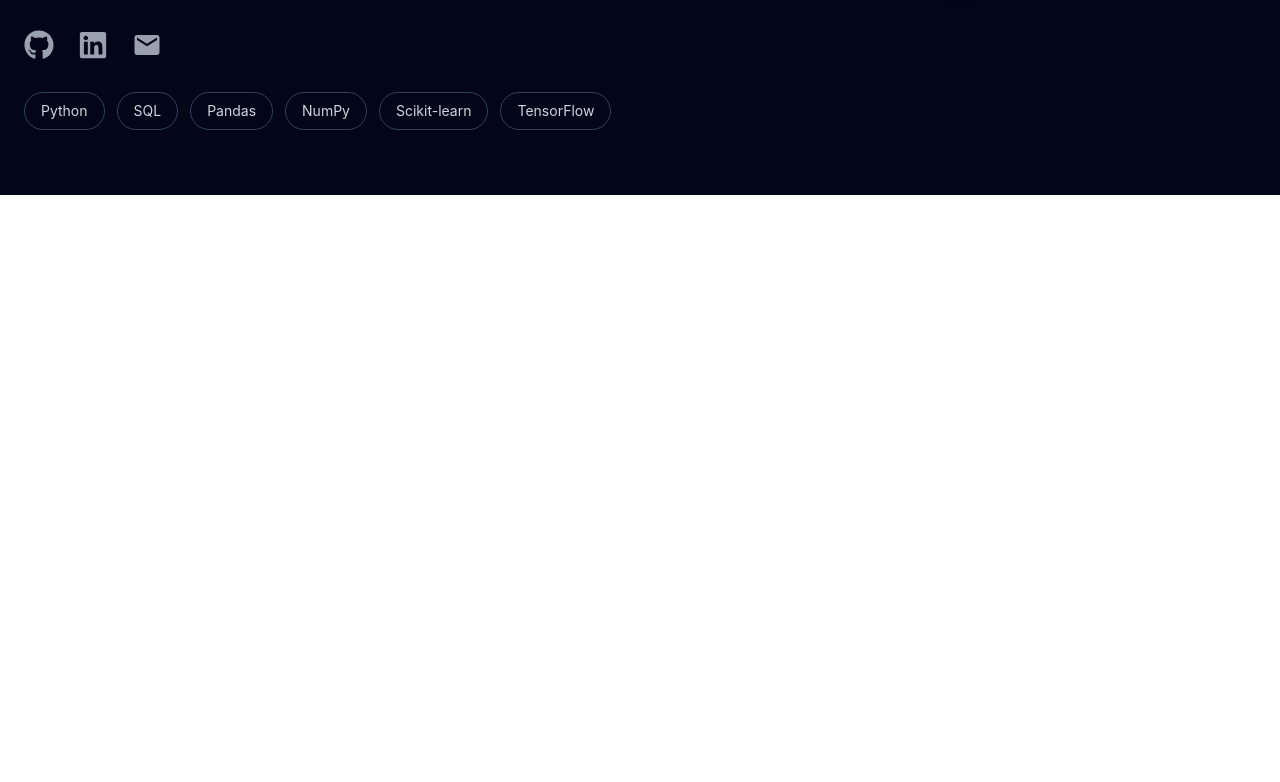
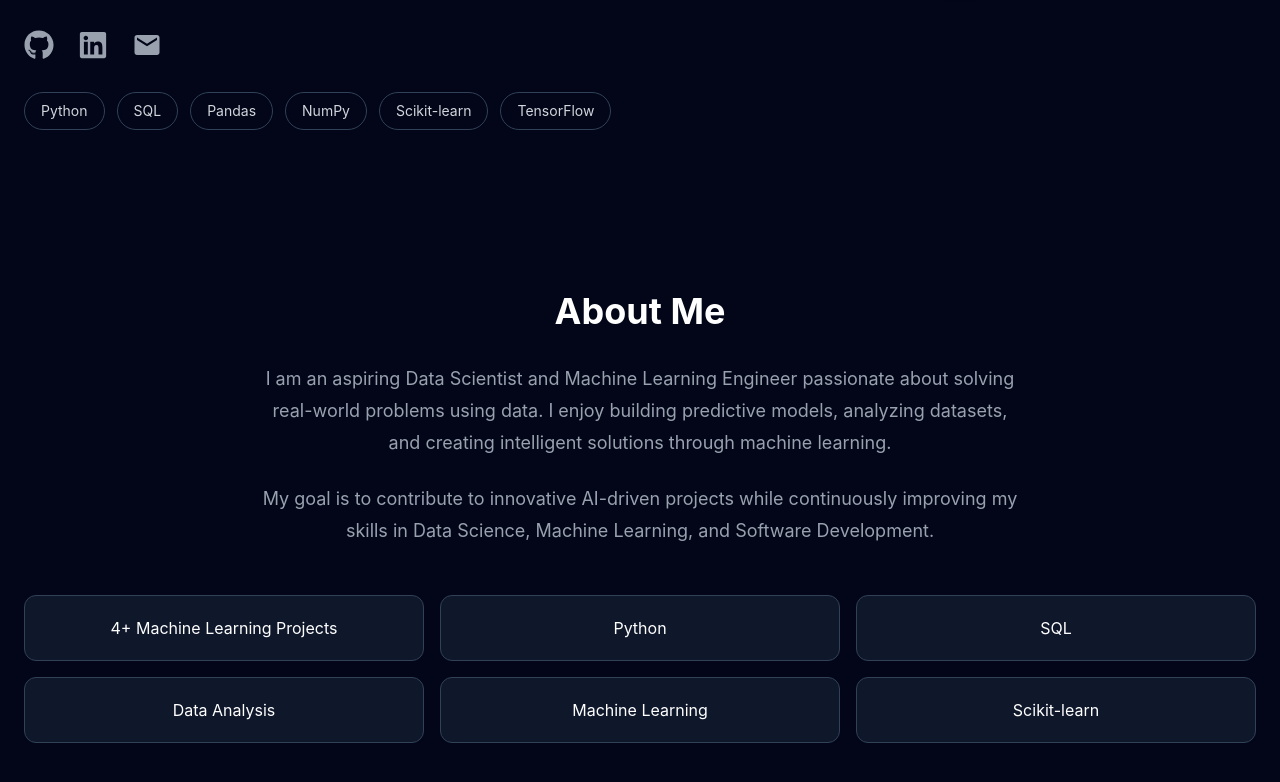
Before and after one commit to Momin-Mohammed-Saad/momin-saad-portfolio, a React (Vite) app: page / in a window 1280 px wide. Shown: the part 606-1388 px from the top of the page. Before the commit the page ends 801 px from the top, so only its background shows below. Built offline with nearby package versions, Linux system fonts and the light colour scheme.

Commit message:
Add About section with highlights

```diff
--- a/src/App.jsx
+++ b/src/App.jsx
@@ -1,11 +1,13 @@
 import Navbar from "./components/Navbar";
 import Hero from "./components/Hero";
+import About from "./components/About";
 
 function App() {
   return (
     <div className="min-h-screen bg-slate-950 text-white">
       <Navbar />
       <Hero />
+      <About />
     </div>
   );
 }
--- a/src/components/About.jsx
+++ b/src/components/About.jsx
@@ -0,0 +1,35 @@
+import aboutData from "../data/about";
+
+function About() {
+  return (
+    <section
+      id="about"
+      className="mx-auto max-w-7xl px-6 py-24 text-white"
+    >
+      <h2 className="text-center text-4xl font-bold">
+        {aboutData.title}
+      </h2>
+
+      <p className="mx-auto mt-8 max-w-3xl text-center text-lg leading-8 text-gray-400">
+        {aboutData.introduction}
+      </p>
+
+      <p className="mx-auto mt-6 max-w-3xl text-center text-lg leading-8 text-gray-400">
+        {aboutData.objective}
+      </p>
+
+      <div className="mt-12 grid grid-cols-2 gap-4 md:grid-cols-3">
+        {aboutData.highlights.map((item) => (
+          <div
+            key={item}
+            className="rounded-xl border border-slate-700 bg-slate-900 p-5 text-center transition duration-300 hover:border-blue-500 hover:-translate-y-1"
+          >
+            {item}
+          </div>
+        ))}
+      </div>
+    </section>
+  );
+}
+
+export default About;
--- /dev/null
+++ b/src/data/about.js
@@ -0,0 +1,20 @@
+const aboutData = {
+  title: "About Me",
+
+  introduction:
+    "I am an aspiring Data Scientist and Machine Learning Engineer passionate about solving real-world problems using data. I enjoy building predictive models, analyzing datasets, and creating intelligent solutions through machine learning.",
+
+  objective:
+    "My goal is to contribute to innovative AI-driven projects while continuously improving my skills in Data Science, Machine Learning, and Software Development.",
+
+  highlights: [
+    "4+ Machine Learning Projects",
+    "Python",
+    "SQL",
+    "Data Analysis",
+    "Machine Learning",
+    "Scikit-learn",
+  ],
+};
+
+export default aboutData;
```
